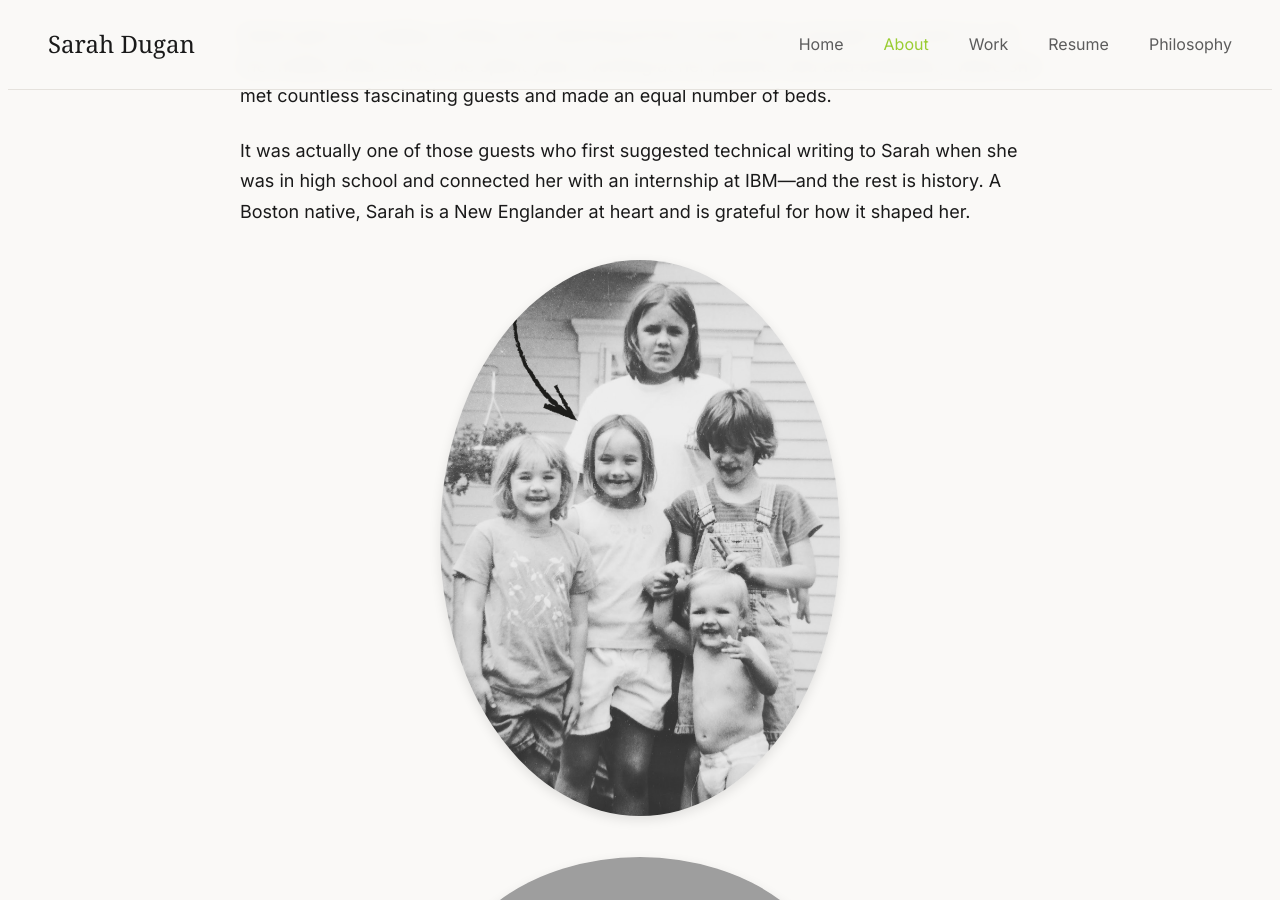
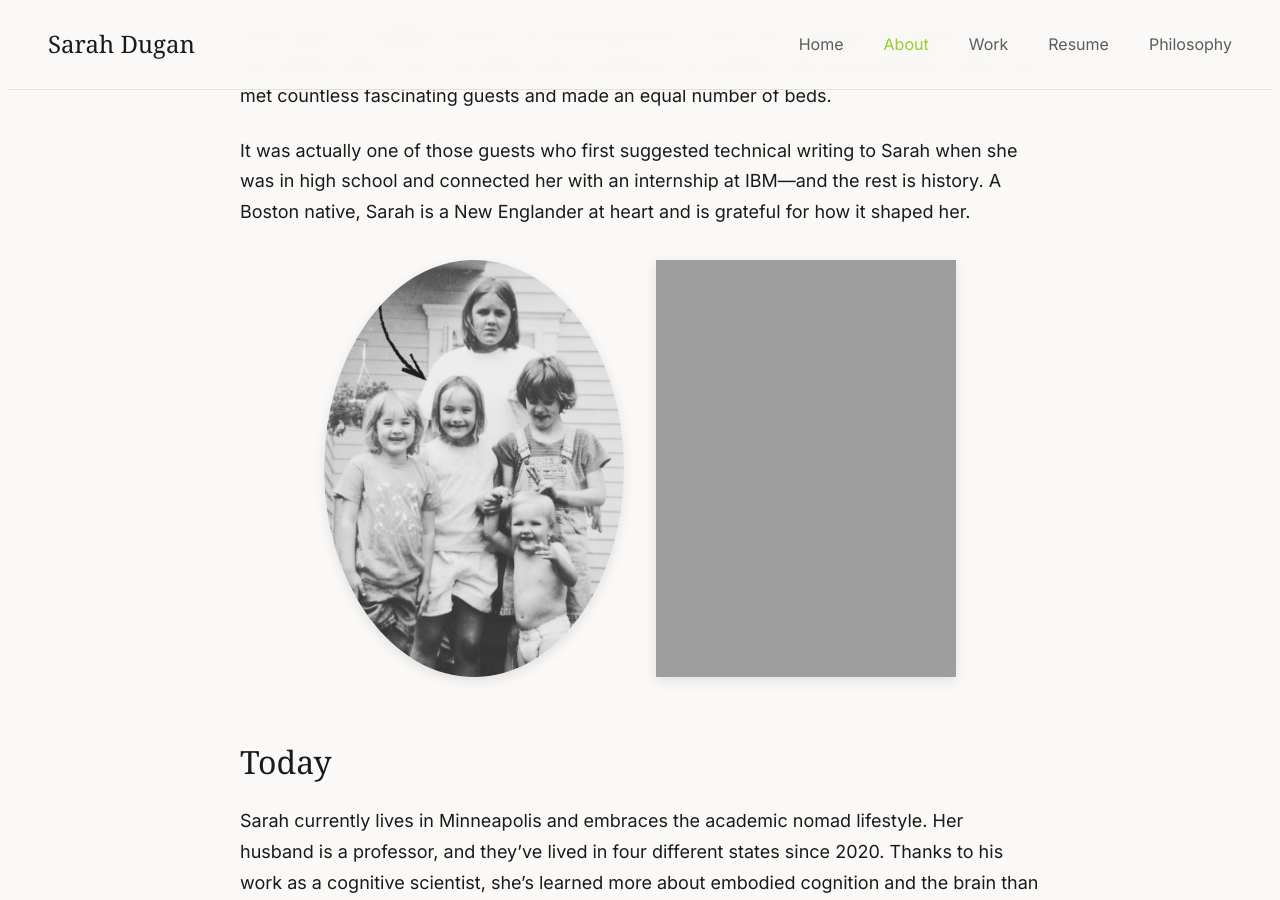
Before and after one commit to scrivera-dugan/site, a Jekyll site: the page built from about-me.md, in a window 1280 px wide and 900 px high, scrolled down 398 px. Built offline with Jekyll 4.4.1, drawn with Linux system fonts in a browser that asks for light colours; some web fonts are replaced.

Commit message:
Update about-me.md

```diff
--- a/about-me.md
+++ b/about-me.md
@@ -11,12 +11,9 @@ Sarah grew up reading, writing, and watching all the movies she could get her ha
 
 It was actually one of those guests who first suggested technical writing to Sarah when she was in high school and connected her with an internship at IBM—and the rest is history. A Boston native, Sarah is a New Englander at heart and is grateful for how it shaped her.
 
-<div style="text-align: center; margin: 2rem 0;">
-    <img src="{{ '/images/family.png' | relative_url }}" alt="Family photo" style="max-width: 400px; border-radius: 50%; box-shadow: 0 4px 12px rgba(0, 0, 0, 0.1);">
-</div>
-
-<div style="text-align: center; margin: 2rem 0;">
-    <img src="{{ '/images/s&b.png' | relative_url }}" alt="Sarah and Ben" style="max-width: 400px; border-radius: 50%; box-shadow: 0 4px 12px rgba(0, 0, 0, 0.1);">
+<div style="display: flex; justify-content: center; gap: 2rem; margin: 2rem 0; flex-wrap: wrap;">
+    <img src="{{ '/images/family.png' | relative_url }}" alt="Family photo" style="max-width: 300px; border-radius: 50%; box-shadow: 0 4px 12px rgba(0, 0, 0, 0.1);">
+    <img src="{{ '/images/s&b.png' | relative_url }}" alt="Sarah and Ben" style="max-width: 300px; box-shadow: 0 4px 12px rgba(0, 0, 0, 0.1);">
 </div>
 
 
```
